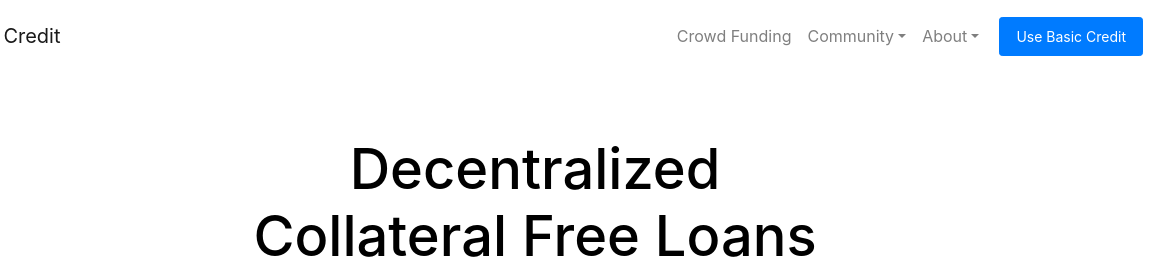
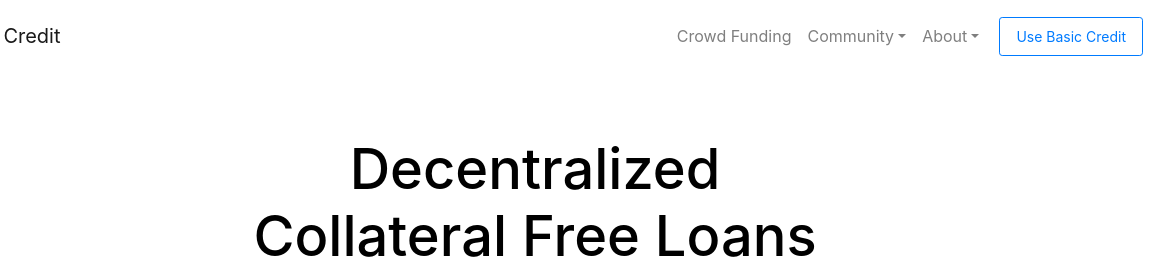
Before and after one commit to basic-credit/basiccredit.github.io, a Gatsby site: page / in a window 1280 px wide. Shown: the top 275 px of the page, 105-1280 px from the left. Built offline with nearby package versions, Linux system fonts and the light colour scheme; Gatsby itself is replaced by a stand-in of ours.

Commit message:
Convert use basic credit btn from primary to outline

```diff
--- a/src/components/header.js
+++ b/src/components/header.js
@@ -56,8 +56,7 @@ const Header = () => {
             </NavDropdown>
           </Nav>
           <Nav.Link
-            className="use-basic-credit-btn btn btn-primary btn-sm"
-            variant="primary"
+            className="use-basic-credit-btn btn btn-outline-primary btn-sm"
             size="sm"
             href={externalLinks.basicCreditApp}
           >
```
